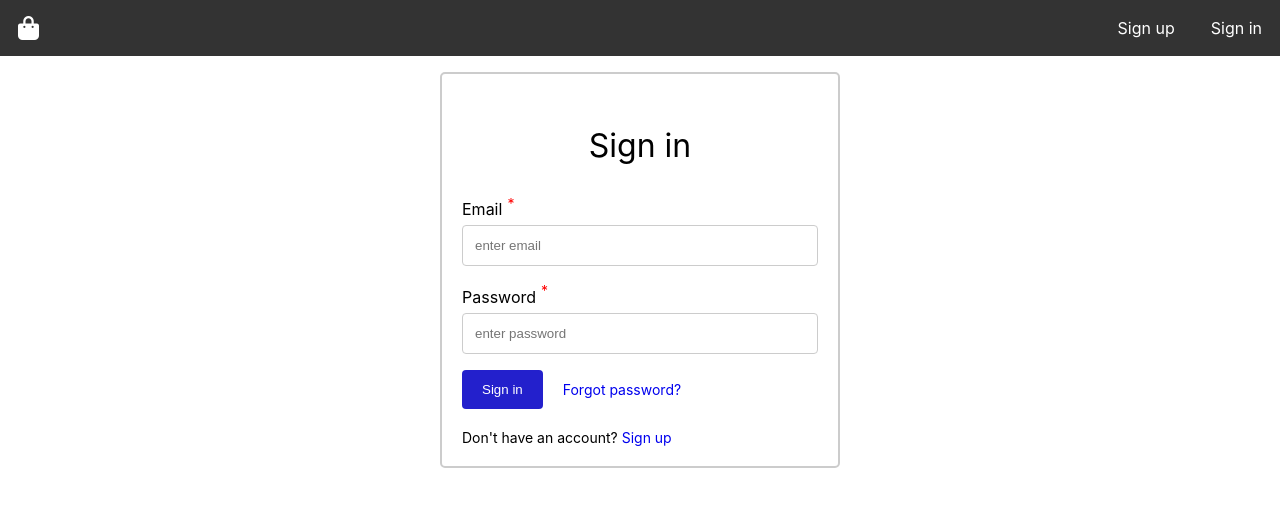
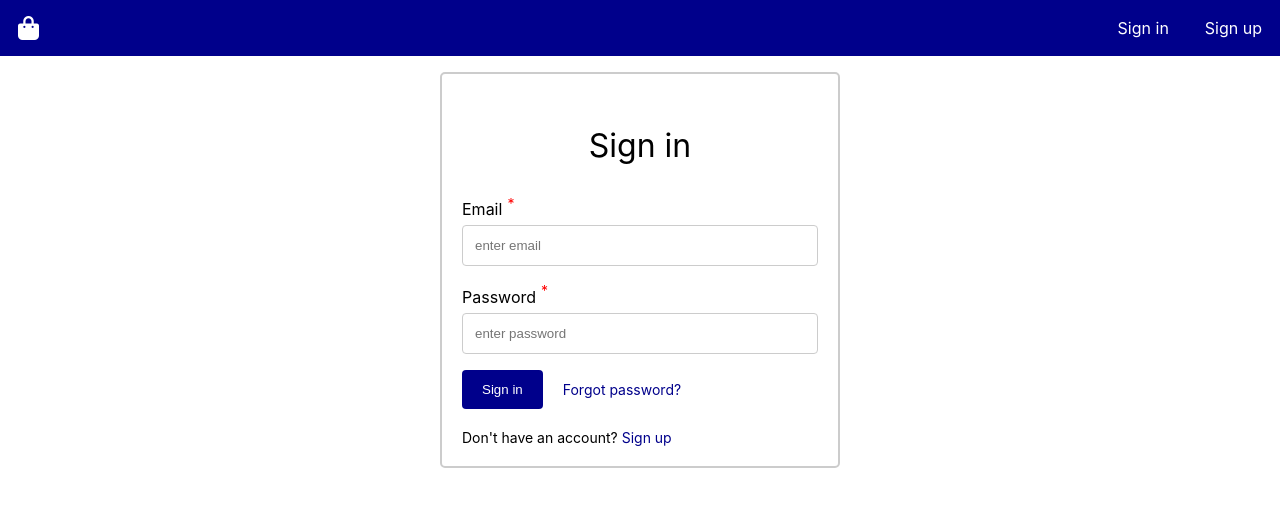
Before and after one commit to sanketwakhare/react-shopping-cart-project, a React (Create React App) app: page /login in a window 1280 px wide. Shown: the top 506 px of the page. Built offline with nearby package versions, Linux system fonts and the light colour scheme.

Commit message:
fix styles

```diff
--- a/src/components/Header/Header.js
+++ b/src/components/Header/Header.js
@@ -39,11 +39,11 @@ const Header = ({ isLoggedIn, handleLogin, handleLogout }) => {
         ) : (
           // Display content for non-logged-in users
           <>
+            <NavLink to="login" className="nav-link">
+              Sign in
+            </NavLink>
             <NavLink to="signup" className="nav-link">
               Sign up
-            </NavLink>
-            <NavLink to="login" className="nav-link">
-              Sign in
             </NavLink>
           </>
         )}
--- a/src/components/Header/header.scss
+++ b/src/components/Header/header.scss
@@ -5,8 +5,8 @@
   justify-content: space-between;
   align-items: center;
   padding: 10px;
-  background-color: #333;
-  color: #fff;
+  background-color: darkblue;
+  color: white;
 }
 
 .logo {
@@ -22,19 +22,15 @@
 .nav-link {
   cursor: pointer;
   padding: 8px;
-  color: #fff;
+  color: white;
   text-decoration: none;
 }
 
-// .nav-link:hover {
-//   text-decoration: underline;
+.nav-link:hover {
+  color: #ddd;
+  text-decoration: underline;
+}
+
+// .nav-link:active {
+//   color: red;
 // }
-
-.logout-button {
-  cursor: pointer;
-  padding: 8px;
-  color: #fff;
-  background-color: #f00;
-  border: none;
-  border-radius: 5px;
-}
--- a/src/pages/forgot-password/ForgotPassword.jsx
+++ b/src/pages/forgot-password/ForgotPassword.jsx
@@ -71,9 +71,9 @@ const ForgotPassword = () => {
             <div className="sign-in-actions-container">
               <input type="submit" value={sendOtpBtnLabel} />
               <span>
-                Back to
+                <label>Back to </label>
                 <Link to="/login" className="link">
-                  <span> Sign in</span>
+                  <span>Sign in</span>
                 </Link>
               </span>
             </div>
--- a/src/pages/forgot-password/ResetPassword.jsx
+++ b/src/pages/forgot-password/ResetPassword.jsx
@@ -98,9 +98,9 @@ const ResetPassword = (props) => {
             <div className="sign-in-actions-container">
               <input type="submit" value={resetPasswordBtnLabel} />
               <span>
-                Back to
+                <label>Back to </label>
                 <Link to="/login" className="link">
-                  <span> Sign in</span>
+                  <span>Sign in</span>
                 </Link>
               </span>
             </div>
--- a/src/pages/forgot-password/VerifyForgotPasswordOtp.jsx
+++ b/src/pages/forgot-password/VerifyForgotPasswordOtp.jsx
@@ -86,9 +86,9 @@ const VerifyForgotPasswordOtp = () => {
             <div className="sign-in-actions-container">
               <input type="submit" value={verifyOtpBtnLabel} />
               <span>
-                Back to
+                <label>Back to </label>
                 <Link to="/login" className="link">
-                  <span> Sign in</span>
+                  <span>Sign in</span>
                 </Link>
               </span>
             </div>
--- a/src/pages/login/Login.jsx
+++ b/src/pages/login/Login.jsx
@@ -92,9 +92,9 @@ function Login(props) {
           </form>
           <br />
           <span>
-            Don't have an account?
+            <label>Don't have an account? </label>
             <Link to="/signup" className="link">
-              <span> Sign up</span>
+              <span>Sign up</span>
             </Link>
           </span>
           <div className={errMsg ? "errContainer" : ""}>{errMsg}</div>
--- a/src/pages/login/login.scss
+++ b/src/pages/login/login.scss
@@ -1,8 +1,3 @@
-.link {
-  text-decoration: none;
-  cursor: pointer;
-}
-
 .sign-in-screen {
   display: grid;
   place-items: center;
@@ -25,7 +20,7 @@
   }
 
   input[type="submit"] {
-    background-color: rgb(35, 32, 204);
+    background-color: darkblue;
     color: white;
     padding: 12px 20px;
     border: none;
@@ -34,7 +29,7 @@
   }
 
   input[type="submit"]:hover {
-    background-color: #1d3557;
+    background-color: #0000ab;
   }
 
   .container {
--- a/src/pages/signup/Signup.jsx
+++ b/src/pages/signup/Signup.jsx
@@ -107,9 +107,9 @@ function Signup() {
             <div className="sign-up-actions-container">
               <input type="submit" value={signUpLabel} />
               <span>
-                Already have an account?
+                <label>Already have an account? </label>
                 <Link to="/login" className="link">
-                  <span> Sign in</span>
+                  <span>Sign in</span>
                 </Link>
               </span>
             </div>
--- a/src/pages/signup/signup.scss
+++ b/src/pages/signup/signup.scss
@@ -1,8 +1,3 @@
-.link {
-  text-decoration: none;
-  cursor: pointer;
-}
-
 .sign-up-screen {
   display: grid;
   place-items: center;
@@ -24,7 +19,7 @@
   }
 
   input[type="submit"] {
-    background-color: rgb(35, 32, 204);
+    background-color: darkblue;
     color: white;
     padding: 12px 20px;
     border: none;
@@ -33,7 +28,7 @@
   }
 
   input[type="submit"]:hover {
-    background-color: #1d3557;
+    background-color: #0000ab;
   }
 
   .container {
--- a/src/style.scss
+++ b/src/style.scss
@@ -23,6 +23,17 @@ p {
   padding: 1rem;
 }
 
-.spacing__left {
-  margin-left: 20px;
+.link {
+  text-decoration: none;
+  cursor: pointer;
+  color: darkblue;
 }
+
+.link:hover {
+  color: #003366;
+  text-decoration: underline;
+}
+
+// .link:active {
+//   color: orange;
+// }
```
